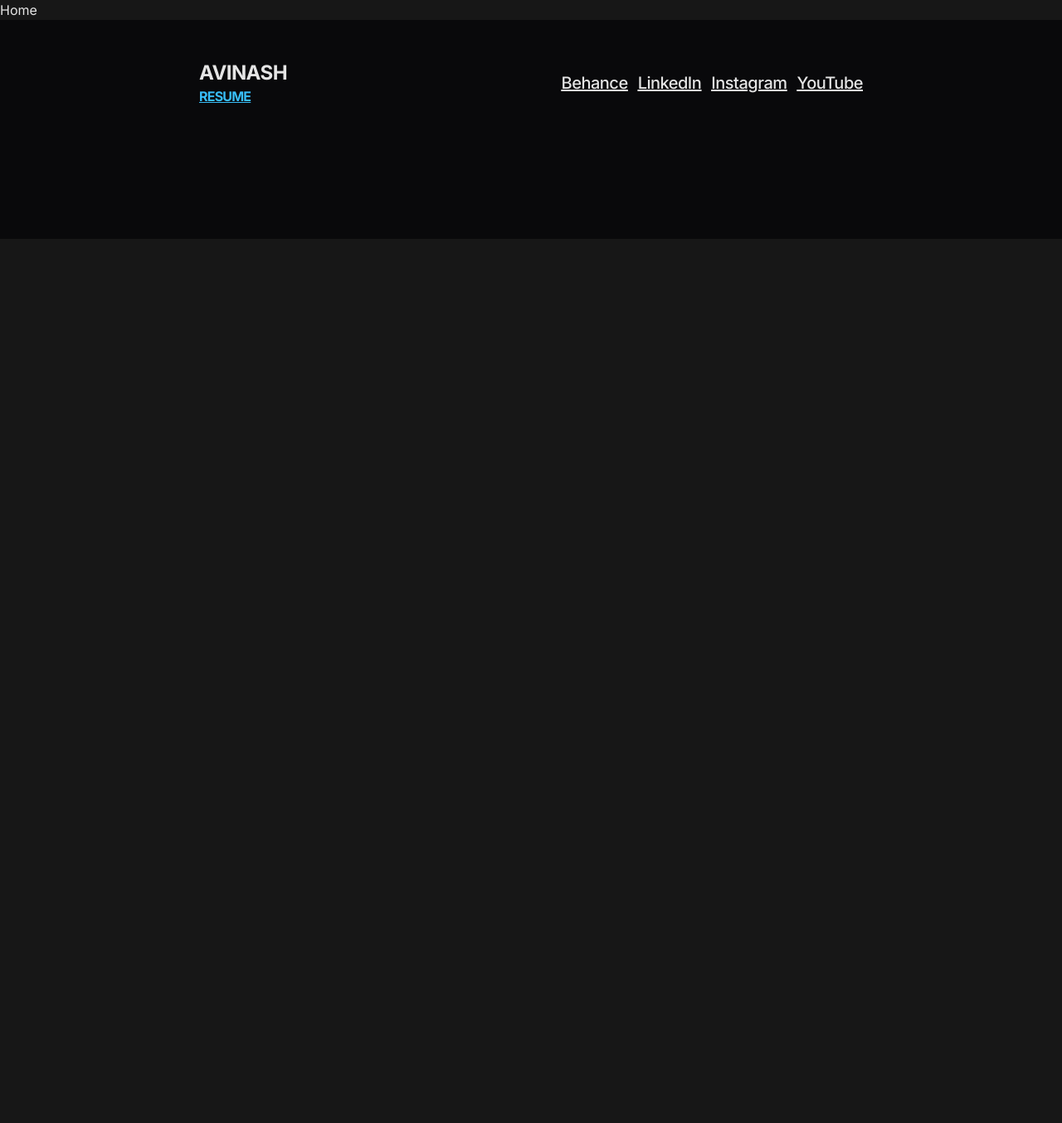
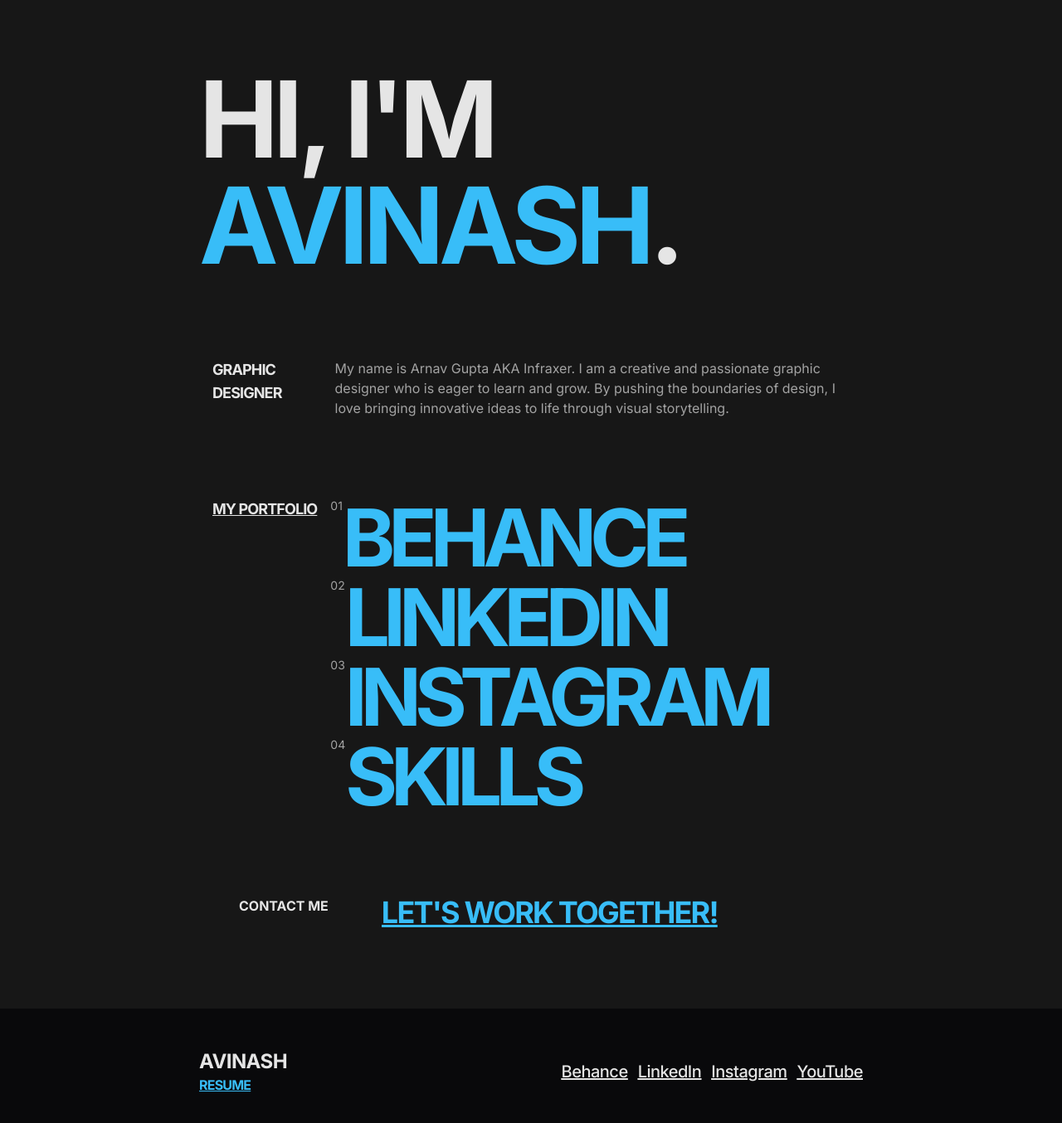
Before and after one commit to avinashankur/portfolio, a Next.js app: page / in a window 1280 px wide. Shown: the top 1354 px of the page at 83% size. Before the commit the page ends 800 px from the top, so only its background shows below. Built offline with nearby package versions, Linux system fonts and the light colour scheme.

Commit message:
animations

```diff
--- /dev/null
+++ b/app/behance/page.tsx
@@ -0,0 +1,3 @@
+export default function Behance() {
+    return <main>Behance</main>
+}
--- a/app/globals.css
+++ b/app/globals.css
@@ -1,3 +1,51 @@
 @tailwind base;
 @tailwind components;
 @tailwind utilities;
+
+::-webkit-scrollbar {
+  display: none;
+}
+
+#lwt {
+  position: relative;
+  overflow: hidden;
+
+  #lynx {
+    display: block;
+    transition: all 0.3s cubic-bezier(0.68, -0.55, 0.265, 1.55);
+
+    &::after {
+      content: "LET'S WORK TOGETHER!";
+      position: absolute;
+      inset: 0;
+      color: white;
+      transform: translateY(100%);
+      transition: transform 0.3s cubic-bezier(0.68, -0.55, 0.265, 1.55);
+    }
+
+    &:hover {
+      transform: translateY(-100%);
+      transition: transform 0.3s cubic-bezier(0.68, -0.55, 0.265, 1.55);
+    }
+  }
+}
+
+#logo {
+  cursor: default;
+  display: inline-block;
+  transition: all 0.3s cubic-bezier(0.68, -0.55, 0.265, 1.55);
+
+  &::after {
+    content: "AVINASH";
+    position: absolute;
+    inset: 0;
+    color: white;
+    transform: translateY(100%);
+    transition: transform 0.3s cubic-bezier(0.68, -0.55, 0.265, 1.55);
+  }
+
+  &:hover {
+    transform: translateY(-100%);
+    transition: transform 0.3s cubic-bezier(0.68, -0.55, 0.265, 1.55);
+  }
+}
--- a/app/layout.tsx
+++ b/app/layout.tsx
@@ -2,6 +2,7 @@ import type { Metadata } from 'next'
 import { Inter } from 'next/font/google'
 import './globals.css'
 import Footer from '@/components/Footer'
+import Contact from '@/components/Contact'
 
 const inter = Inter({ subsets: ['latin'] })
 
@@ -17,7 +18,9 @@ export default function RootLayout({
 }) {
   return (
     <html lang="en">
-      <body className={`bg-neutral-900 text-neutral-200 ${inter.className}`}>{children}
+      <body className={`bg-neutral-900 text-neutral-200 ${inter.className}`}>
+        {children}
+        <Contact />
       <Footer />
       </body>
     </html>
--- a/app/page.tsx
+++ b/app/page.tsx
@@ -1,5 +1,60 @@
+import Link from "next/link";
+
 export default function Home() {
-  return <main>
-    <h1>Home</h1>
-  </main>
+  return (
+    <main className="px-8 xl:px-[15rem]">
+      <div className="mt-20 uppercase text-5xl lg:text-[8rem] font-bold tracking-tighter">
+        <h1 className="overflow-hidden relative">
+          Hi, i'm <span id="logo" className="text-sky-400">Avinash</span>
+          <span>.</span>
+        </h1>
+      </div>
+
+      <section className="max-w-3xl mx-auto">
+        <div className="flex flex-col lg:flex-row gap-2 lg:gap-16 my-24 ">
+          <h1 className="font-bold tracking-tighter uppercase text-lg">
+            Graphic Designer
+          </h1>
+          <p className="text-neutral-400 text-sm lg:text-base">
+            My name is Arnav Gupta AKA Infraxer. I am a creative and passionate
+            graphic designer who is eager to learn and grow. By pushing the
+            boundaries of design, I love bringing innovative ideas to life
+            through visual storytelling.
+          </p>
+        </div>
+
+        <div className="flex flex-col lg:flex-row gap-2 lg:gap-4">
+          <h1 className="font-bold tracking-tighter uppercase text-lg underline">
+            My portfolio
+          </h1>
+          <div>
+            <Link href="/" className=" flex items-start">
+              <span className="text-sm text-neutral-400 font-normal">01 </span>
+              <span className="text-5xl lg:text-8xl font-bold text-sky-400 uppercase tracking-[-0.2rem] lg:tracking-[-0.5rem] hover:text-sky-700 transition">
+                behance
+              </span>
+            </Link>
+            <Link href="/" className=" flex items-start">
+              <span className="text-sm text-neutral-400 font-normal">02 </span>
+              <span className="text-5xl lg:text-8xl font-bold text-sky-400 uppercase tracking-[-0.2rem] lg:tracking-[-0.5rem] hover:text-sky-700 transition">
+                Linkedin
+              </span>
+            </Link>
+            <Link href="/" className=" flex items-start">
+              <span className="text-sm text-neutral-400 font-normal">03 </span>
+              <span className="text-5xl lg:text-8xl font-bold text-sky-400 uppercase tracking-[-0.2rem] lg:tracking-[-0.5rem] hover:text-sky-700 transition">
+                Instagram
+              </span>
+            </Link>
+            <Link href="/" className=" flex items-start">
+              <span className="text-sm text-neutral-400 font-normal">04 </span>
+              <span className="text-5xl lg:text-8xl font-bold text-sky-400 uppercase tracking-[-0.2rem] lg:tracking-[-0.5rem] hover:text-sky-700 transition">
+                Skills
+              </span>
+            </Link>
+          </div>
+        </div>
+      </section>
+    </main>
+  );
 }
--- /dev/null
+++ b/components/Contact.tsx
@@ -0,0 +1,21 @@
+import Link from "next/link";
+const Contact = () => {
+  return (
+    <div className="flex flex-col lg:flex-row gap-2 lg:gap-16 my-24 max-w-3xl mx-auto px-8">
+      <h2 className="uppercase font-bold">
+        Contact me
+      </h2>
+      <div id="lwt">
+        <Link
+          href="/contact"
+          id="lynx"
+          className="child text-sky-400 font-bold text-2xl lg:text-4xl tracking-tighter underline uppercase"
+        >
+          Let's Work Together!
+        </Link>
+      </div>
+    </div>
+  );
+};
+
+export default Contact;
--- a/components/Footer.tsx
+++ b/components/Footer.tsx
@@ -4,7 +4,7 @@ const Footer = () => {
     return <footer className="bg-zinc-950 flex flex-col lg:flex-row lg:items-center gap-4 justify-between xl:px-[15rem] px-4 pt-[3rem] pb-[10rem]">
         <div>
             <h1 className="uppercase font-bold tracking-tight text-2xl">Avinash</h1>
-            <Link href="/" className="underline font-bold uppercase text-sky-400 tracking-tighter">Resume</Link>
+            <Link href="/" className="underline font-bold uppercase text-sky-400 tracking-tighter hover:text-neutral-200 transition">Resume</Link>
         </div>
         <div className="underline font-medium text-xl tracking-tight gap-3 flex flex-col lg:flex-row">
             <Link href="/" className="hover:text-sky-400 transition">Behance</Link>
```
